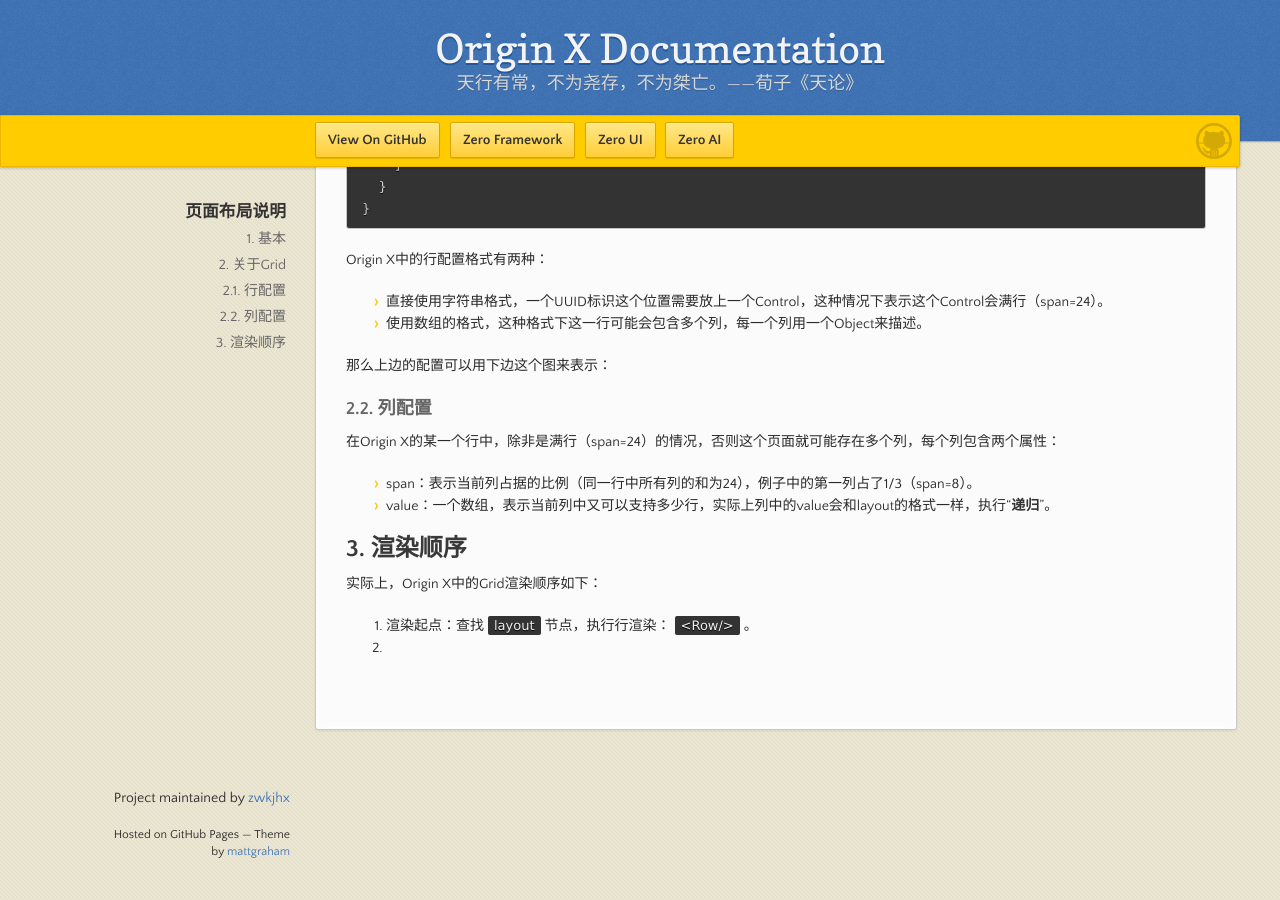
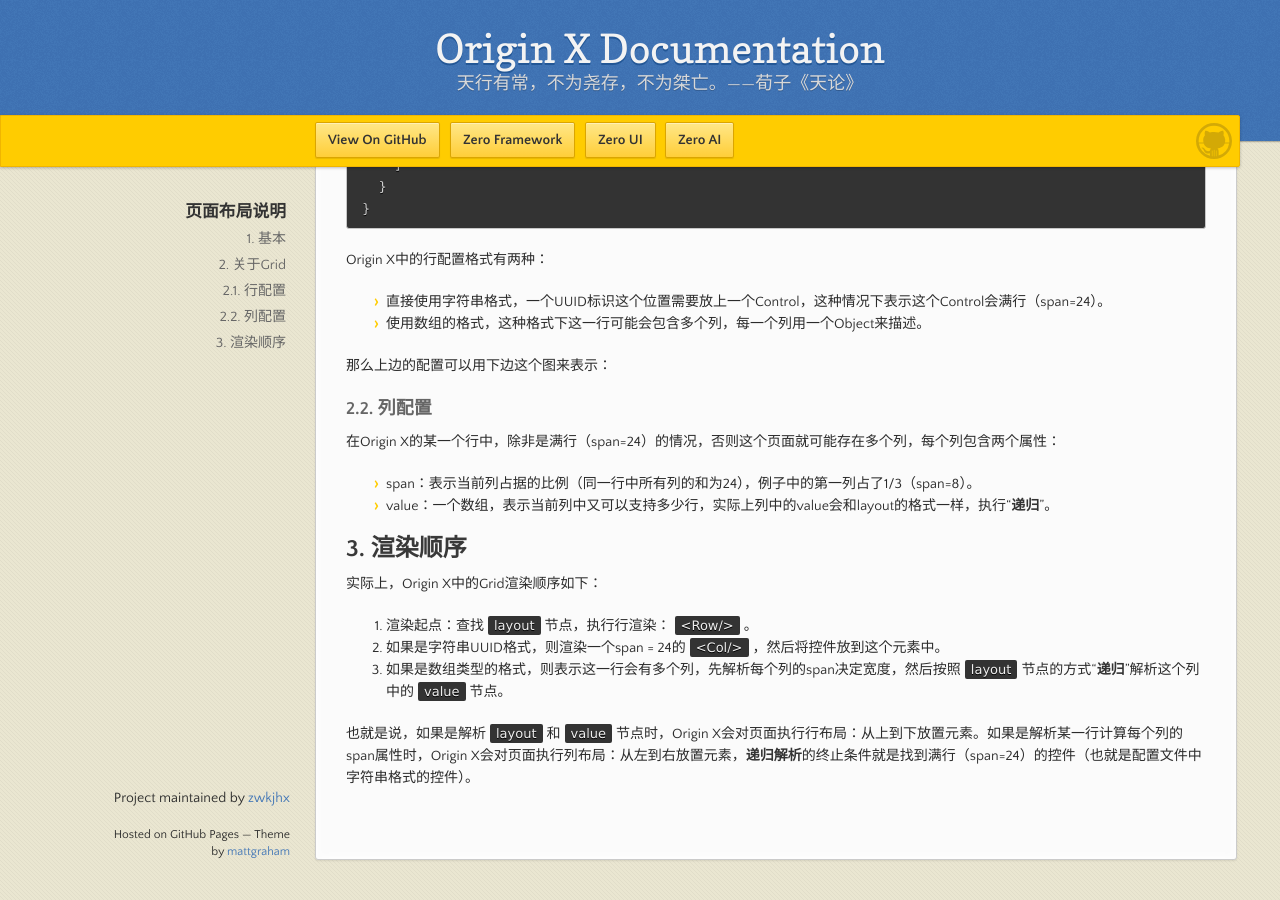
Before and after one commit to zwkjhx/ox-doc, a Jekyll site: the page built from specification/3-origin-xgui-fan/spo-004-ye-mian-bu-ju-shuo-ming.md, in a window 1280 px wide and 900 px high, scrolled down 1002 px. Built offline with Jekyll 4.4.1, drawn with Linux system fonts in a browser that asks for light colours; our own code applies the rules of GitHub Pages for plain Markdown files.

Commit message:
Updates specification/3-origin-xgui-fan/spo-004-ye-mian-bu-ju-shuo-ming.md
Auto commit by GitBook Editor

```diff
--- a/specification/3-origin-xgui-fan/spo-004-ye-mian-bu-ju-shuo-ming.md
+++ b/specification/3-origin-xgui-fan/spo-004-ye-mian-bu-ju-shuo-ming.md
@@ -66,4 +66,7 @@
 实际上，Origin X中的Grid渲染顺序如下：
 
 1. 渲染起点：查找`layout`节点，执行行渲染：`<Row/>`。
-2.
+2. 如果是字符串UUID格式，则渲染一个span = 24的`<Col/>`，然后将控件放到这个元素中。
+3. 如果是数组类型的格式，则表示这一行会有多个列，先解析每个列的span决定宽度，然后按照`layout`节点的方式“**递归**”解析这个列中的`value`节点。
+
+也就是说，如果是解析`layout`和`value`节点时，Origin X会对页面执行行布局：从上到下放置元素。如果是解析某一行计算每个列的span属性时，Origin X会对页面执行列布局：从左到右放置元素，**递归解析**的终止条件就是找到满行（span=24）的控件（也就是配置文件中字符串格式的控件）。
```
